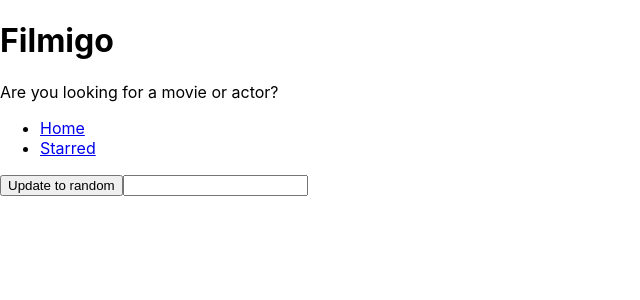
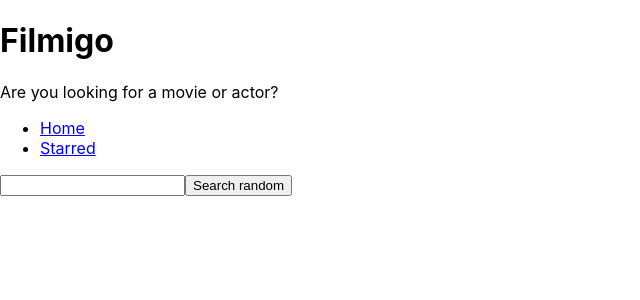
Before and after one commit to Ashishkharb/filmigo, a React (Create React App) app: page / in a window 1280 px wide. Shown: the top 300 px of the page, without its empty margins (0-640 px from the left). Built offline with nearby package versions, Linux system fonts and the light colour scheme.

Commit message:
search for shows on button click

```diff
--- a/src/pages/Home.jsx
+++ b/src/pages/Home.jsx
@@ -1,19 +1,31 @@
 import { useState } from 'react';
 
 const Home = () => {
-    const [inputValue, setInputValue] = useState('');
+    const [searchStr, setsearchStr] = useState('');
 
-    console.log(inputValue);
-    const onInputChange = ev => {
-        setInputValue(ev.target.value);
+    const onSearchInputChange = ev => {
+        setsearchStr(ev.target.value);
+    };
+
+    const onSearch = async ev => {
+        ev.preventDefault();
+        const response = await fetch(
+            `https://api.tvmaze.com/search/shows?q=${searchStr}`
+        );
+        const body = await response.json();
+
+        console.log(body);
     };
     return (
         <div>
-            <div>{inputValue}</div>
-            <button type='button' onClick={()=>{
-                setInputValue('Ashish');
-            }}>Update to random</button>
-            <input type="text" value = {inputValue} onChange={onInputChange} />
+            <form onSubmit={onSearch}>
+                <input
+                    type="text"
+                    value={searchStr}
+                    onChange={onSearchInputChange}
+                />
+                <button type="submit">Search random</button>
+            </form>
         </div>
     );
 };
```
